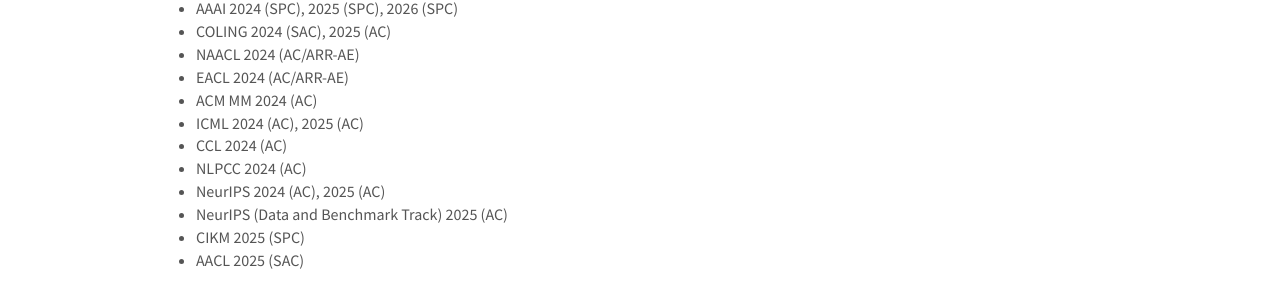
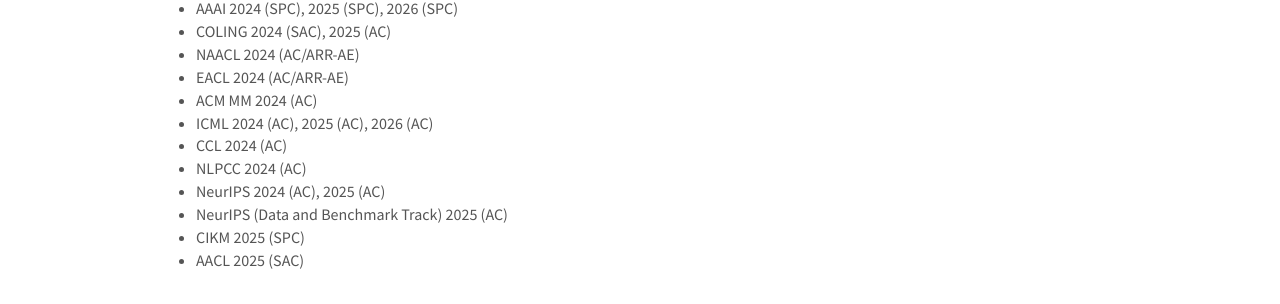
Before and after one commit to scofield7419/scofield7419.github.io, a Jekyll site: the page built from _pages/services.md, in a window 1280 px wide and 900 px high, scrolled down 484 px. Shown: the part 147-451 px from the top of the window. Built offline with Jekyll 4.4.1, drawn with Linux system fonts in a browser that asks for light colours; nearby versions of some CDN libraries; comment, search, counter and statistics services are not loaded; a style sheet for code colours, icons or effects is not loaded.

Commit message:
Update services.md

```diff
--- a/_pages/services.md
+++ b/_pages/services.md
@@ -41,7 +41,7 @@
 - NAACL 2024 (AC/ARR-AE)
 - EACL 2024 (AC/ARR-AE)
 - ACM MM 2024 (AC)
-- ICML 2024 (AC), 2025 (AC)
+- ICML 2024 (AC), 2025 (AC), 2026 (AC)
 - CCL 2024 (AC)
 - NLPCC 2024 (AC)
 - NeurIPS 2024 (AC), 2025 (AC)
```
